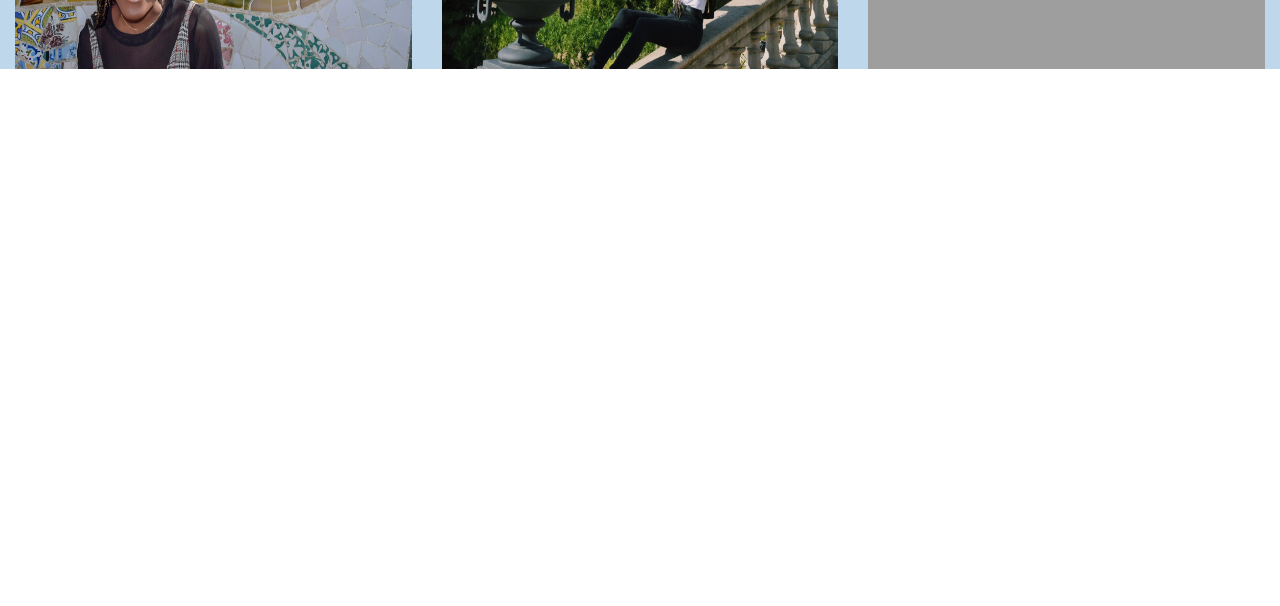
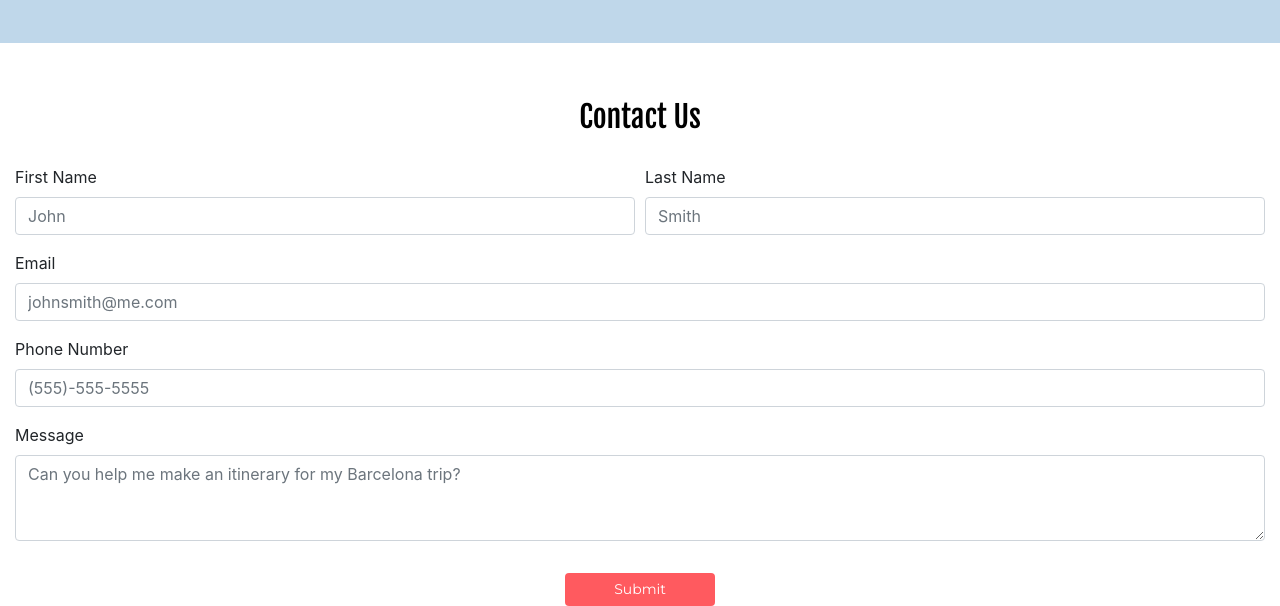
Before and after one commit to svsaunde-su/Travel363-Barcelona-Spain, a plain HTML site: page home2.html in a window 1280 px wide. Shown: the part 5093-5699 px from the top of the page. Before the commit the page ends 5162 px from the top, so only its background shows below. Drawn offline with nearby package versions, Linux system fonts and the light colour scheme; grey boxes are pictures that could not be loaded; a web font is replaced by a local one.

Commit message:
Completed the contact section

```diff
--- a/home2.html
+++ b/home2.html
@@ -245,12 +245,12 @@
 
     <!--Gallery-->
 
-    <div class="col-12 py-3 pb-5">
-        <div class="p-4 border-bottom bg-light"></div>
+    <div class="col-12 py-3 pb-5 py-3">
+        <div class="p-1 border-bottom bg-light"></div>
     </div>
 
-    <section class="gallery">
-        <div class="row d-flex justify-content-center pt-5">
+    <section class="gallery" style="height: 800px;">
+        <div class="row d-flex justify-content-center pt-3">
             <div class="col-12 col-sm-12 col-md-12 col-lg-8 mb-12">
                 <h1 class="recommendation-title pt-2">Gallery</h1>
             </div>
@@ -299,9 +299,46 @@
         </div>
     </section>
 
+    <!--Contact Us-->
 
+    <section class="contact">
+        <div class="row d-flex justify-content-center pt-5">
+            <div class="col-12 col-sm-12 col-md-12 col-lg-8 mb-12">
+                <h1 class="recommendation-title pt-2">Contact Us</h1>
+            </div>
+        </div>
 
+        <div class="col-12">
+            <form>
+                <div class="form-row">
+                    <div class="col">
+                        <label for="InputEmail1">First Name</label>
+                        <input type="text" class="form-control" placeholder="John">
+                    </div>
+                    <div class="col">
+                        <label for="InputEmail1">Last Name</label>
+                        <input type="text" class="form-control" placeholder="Smith">
+                    </div>
+                </div>
+                <div class="form-group pt-3">
+                    <label for="InputEmail1">Email</label>
+                    <input type="email" class="form-control" id="InputEmail1" aria-describedby="emailHelp" placeholder="johnsmith@me.com">
+                </div>
+                <div class="form-group">
+                    <label for="InputName1">Phone Number</label>
+                    <input type="text" class="form-control" id="InputPhoneNumber1" placeholder="(555)-555-5555">
+                </div>
+                <div class="form-group">
+                    <label for="exampleFormControlTextarea1">Message</label>
+                    <textarea class="form-control" id="MessageFormControlTextarea1" rows="3" placeholder="Can you help me make an itinerary for my Barcelona trip?"></textarea>
+                </div>
+                <div class="d-flex justify-content-center pt-3">
+                    <button type="submit" class="btn text-white" style="background-color: #FF5A5F !important; width: 150px;">Submit</button>
+                </div>
+            </form>
+        </div>
 
+    </section>
 
 
 <!--End of container for entire webpage-->
```
